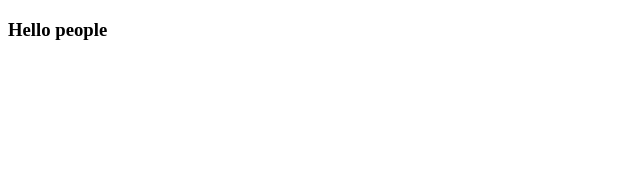
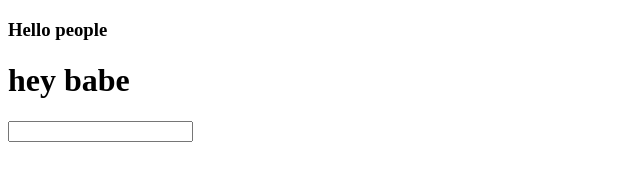
Before and after one commit to PRATEEK-Fixbug/workshop-web, a plain HTML site: page index.html in a window 1280 px wide. Shown: the whole page, without its empty margins (0-640 px from the left). Drawn offline with Linux system fonts and the light colour scheme.

Commit message:
added a input field

```diff
--- a/index.html
+++ b/index.html
@@ -7,5 +7,7 @@
 </head>
 <body>
    <h3> Hello people</h3>
+   <h1> hey babe</h1>
+   <input type="text"/>
 </body>
 </html>
```
